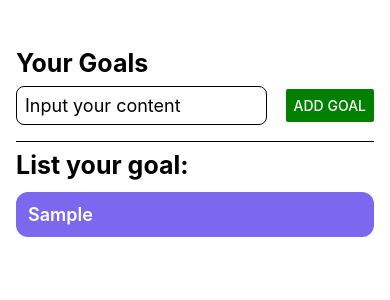
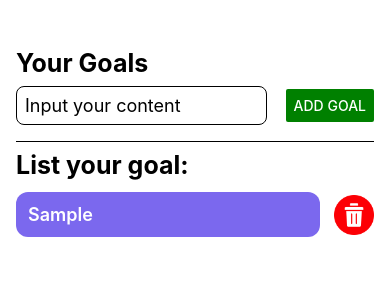
Before and after one commit to ntluan111ntb1/react-native, a React Native app: screen / in a window 390 px wide. Both pictures are taken after typing "Sample" into the empty fields and a click on the button "ADD GOAL". Shown: the top 300 px of the page. Built offline with nearby package versions, Linux system fonts and the light colour scheme.

Commit message:
feature: add delete goal

```diff
--- a/src/home_view/HomeView.js
+++ b/src/home_view/HomeView.js
@@ -19,6 +19,13 @@ const HomeView = () => {
       { text: goalInput, id: Math.random() },
     ]);
   }
+
+  function deleteGoalHandler(id) {
+    setListGoal((currenListGoal) => {
+      return currenListGoal.filter((goal) => goal.id !== id);
+    });
+  }
+
   return (
     <View style={styles.appContainer}>
       <Text style={styles.title}>Your Goals</Text>
@@ -27,7 +34,13 @@ const HomeView = () => {
       <FlatList
         data={listGoal}
         renderItem={(goal) => {
-          return <GoalItem text={goal.item.text} />;
+          return (
+            <GoalItem
+              text={goal.item.text}
+              onDeleteGoal={deleteGoalHandler}
+              id={goal.item.id}
+            />
+          );
         }}
         keyExtractor={(item) => {
           return item.id;
--- a/src/home_view/components/GoalItem.js
+++ b/src/home_view/components/GoalItem.js
@@ -1,10 +1,25 @@
-import { StyleSheet, View, Text } from "react-native";
+import { StyleSheet, View, Text, Pressable, Image } from "react-native";
 
 function GoalItem(props) {
   return (
-    <View style={styles.goalContainer}>
-      <Text style={styles.goal}>{props.text}</Text>
-    </View>
+    <Pressable>
+      <View style={styles.goalItemContainer}>
+        <View style={styles.goalTextContainer}>
+          <Text style={styles.goal}>{props.text}</Text>
+        </View>
+        <Pressable
+          style={styles.btnContainer}
+          onPress={props.onDeleteGoal.bind(this, props.id)}
+          android_ripple={{ color: "black" }}
+          style={({ pressed }) => pressed && styles.deletePress}
+        >
+          <Image
+            style={styles.btnContainer}
+            source={require("../../icons/delete.png")}
+          />
+        </Pressable>
+      </View>
+    </Pressable>
   );
 }
 
@@ -16,10 +31,26 @@ const styles = StyleSheet.create({
     fontSize: 18,
     fontWeight: "600",
   },
-  goalContainer: {
+  goalTextContainer: {
+    flexDirection: "row",
+    justifyContent: "space-between",
+    alignItems: "center",
     backgroundColor: "mediumslateblue",
     padding: 12,
     borderRadius: 12,
+    width: "85%",
+  },
+  goalItemContainer: {
+    flexDirection: "row",
+    justifyContent: "space-between",
+    alignItems: "center",
     marginVertical: 4,
   },
+  btnContainer: {
+    height: 40,
+    width: 40,
+  },
+  deletePress: {
+    color: "black",
+  },
 });
```
Also changed, not shown: src/icons/delete.png (added).
